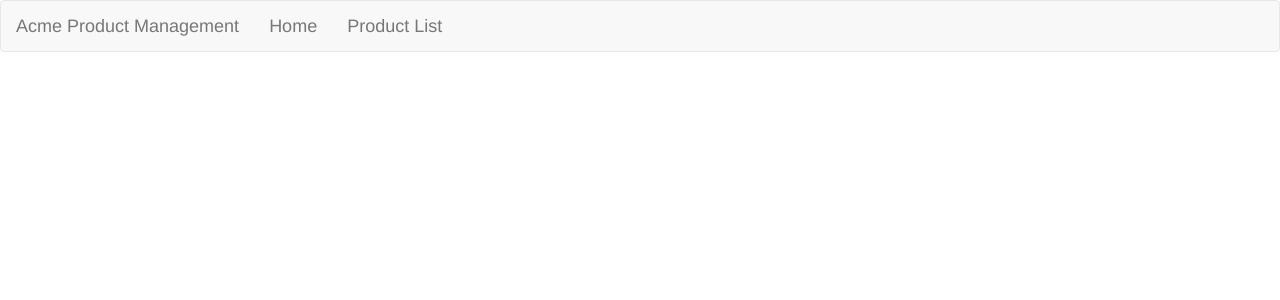
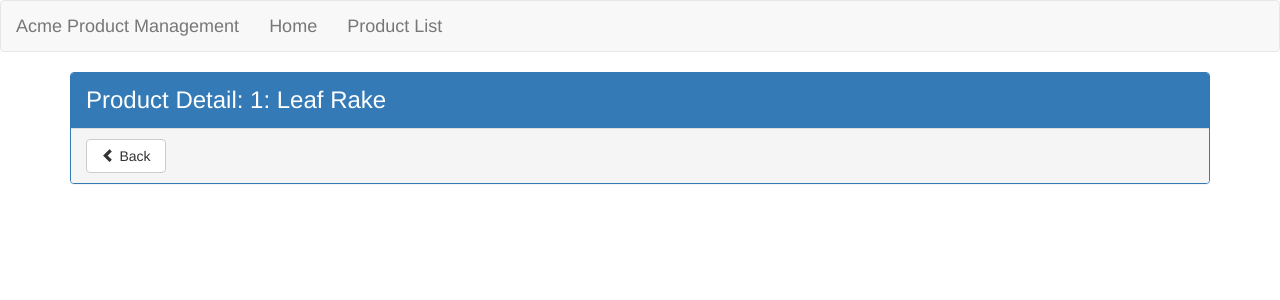
Before and after one commit to brunosilvano/ps-angular-getting-started, an Angular app: page /products/1 in a window 1280 px wide. Shown: the top 300 px of the page. Built offline with nearby package versions, Linux system fonts and the light colour scheme.

Commit message:
Basic programatic navigation

```diff
--- a/src/app/product-list/product-detail.component.html
+++ b/src/app/product-list/product-detail.component.html
@@ -1,5 +1,10 @@
 <div class="panel panel-primary" *ngIf="product">
   <div class="panel-heading">
-    {{pageTitle + ': ' + product.produtName}}
+    {{pageTitle + ': ' + product.productName}}
+  </div>
+  <div class="panel-footer">
+    <a href="" class="btn btn-default" (click)="onBack()" style="width: 80px;">
+      <i class="glyphicon glyphicon-chevron-left"></i> Back
+    </a>
   </div>
 </div>
--- a/src/app/product-list/product-detail.component.ts
+++ b/src/app/product-list/product-detail.component.ts
@@ -1,4 +1,5 @@
 import { Component, OnInit } from '@angular/core';
+import { ActivatedRoute, Router } from '@angular/router';
 
 import { IProduct } from './product';
 
@@ -10,9 +11,25 @@ export class ProductDetailComponent implements OnInit {
   pageTitle: string = 'Product Detail';
   product: IProduct;
 
-  constructor() { }
+  constructor(private _route: ActivatedRoute, private _router: Router) {}
 
   ngOnInit() {
+    let id = +this._route.snapshot.paramMap.get('id');
+    this.pageTitle += `: ${id}`;
+    this.product = {
+      productId: id,
+      productName: 'Leaf Rake',
+      productCode: 'GDN-0011',
+      releaseDate: 'March 19, 2016',
+      description: 'Leaf rake with 48-inch wooden handle.',
+      price: 19.95,
+      starRating: 3.2,
+      imageUrl:
+        'http://openclipart.org/image/300px/svg_to_png/26215/Anonymous_Leaf_Rake.png'
+    };
   }
 
+  onBack(): void {
+    this._router.navigate(['/products']);
+  }
 }
--- a/src/app/product-list/product-list.component.html
+++ b/src/app/product-list/product-list.component.html
@@ -33,7 +33,7 @@
             <td>
               <img *ngIf="showImage" [src]="product.imageUrl" [title]="product.productName" [style.width.px]="imageWidth" [style.margin.px]="imageMargin">
             </td>
-            <td>{{ product.productName }}</td>
+            <td><a [routerLink]="['/products', product.productId]">{{ product.productName }}</a></td>
             <td>{{ product.productCode | lowercase | convertToSpaces:'-' }}</td>
             <td>{{ product.releaseDate }}</td>
             <td>{{ product.price | currency:'USD':true:'1.2-2' }}</td>
```
